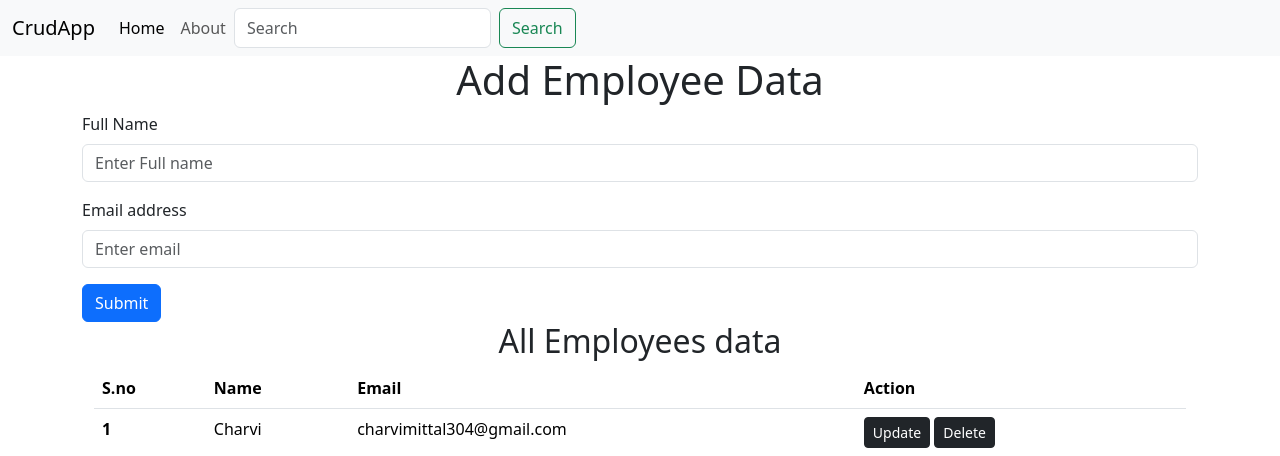
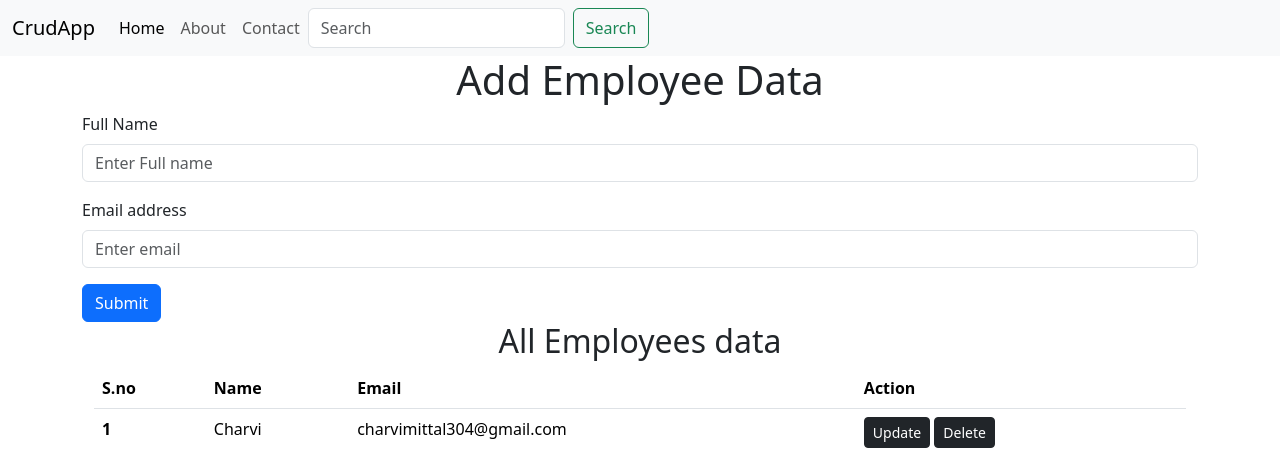
Before and after one commit to charvi1405/Crud_App, a Flask app: page / in a window 1280 px wide. Shown: the top 456 px of the page. Run offline with Flask 3, Linux system fonts and the light colour scheme.

Commit message:
Contact Created

```diff
--- a/Templates/base.html
+++ b/Templates/base.html
@@ -22,10 +22,13 @@
             <div class="collapse navbar-collapse" id="navbarSupportedContent">
                 <ul class="navbar-nav me-auto mb-2 mb-lg-0">
                     <li class="nav-item">
-                        <a class="nav-link active" aria-current="page" href="http://127.0.0.1:5000/">Home</a>
+                        <a class="nav-link active" aria-current="page" href="/">Home</a>
                     </li>
                     <li class="nav-item">
-                        <a class="nav-link" href="http://127.0.0.1:5000/about">About</a>
+                        <a class="nav-link" href="/about">About</a>
+                    </li>
+                    <li class="nav-item">
+                        <a class="nav-link" href="/contact">Contact</a>
                     </li>
                     <!-- <li class="nav-item dropdown"> -->
                         <!-- <a class="nav-link dropdown-toggle" href="#" role="button" data-bs-toggle="dropdown"
--- /dev/null
+++ b/Templates/contact.html
@@ -0,0 +1,4 @@
+{% extends 'base.html' %}
+{% block body %}
+<h1> This is contact page </h1>
+{% endblock %}
--- a/app.py
+++ b/app.py
@@ -50,6 +50,10 @@ def update(sno):
     employee = Employee.query.filter_by(sno=sno).first()
     return render_template("update.html", employee=employee)
 
+@app.route("/contact")
+def contact():
+    return render_template("contact.html")
+
 
 if __name__ == "__main__":
     app.run(debug=True)
```
